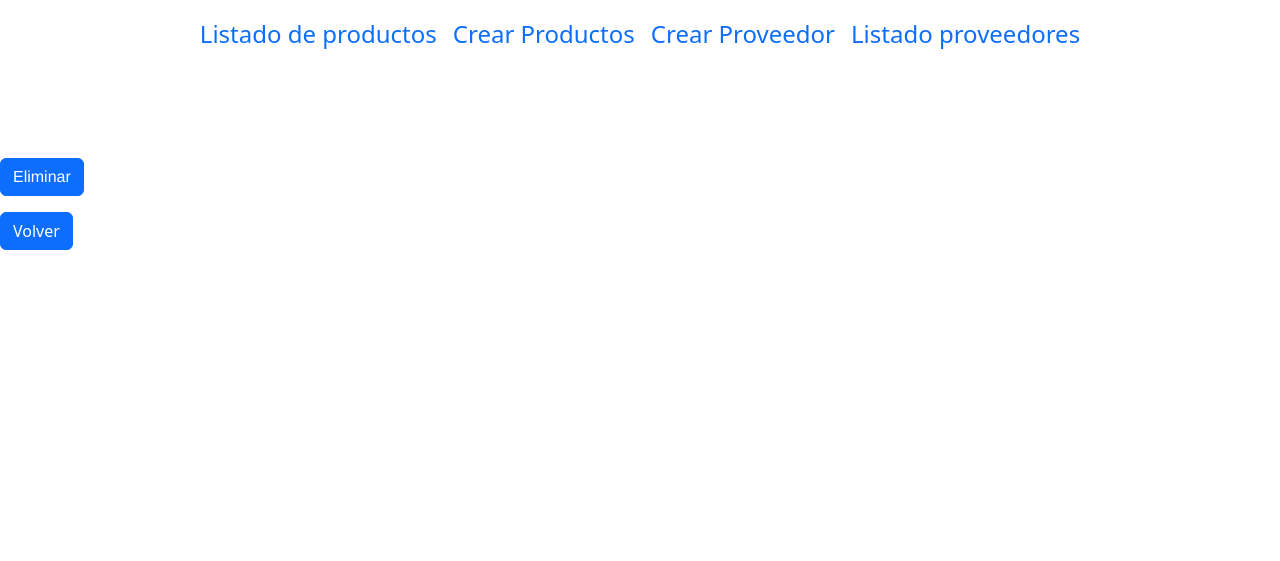
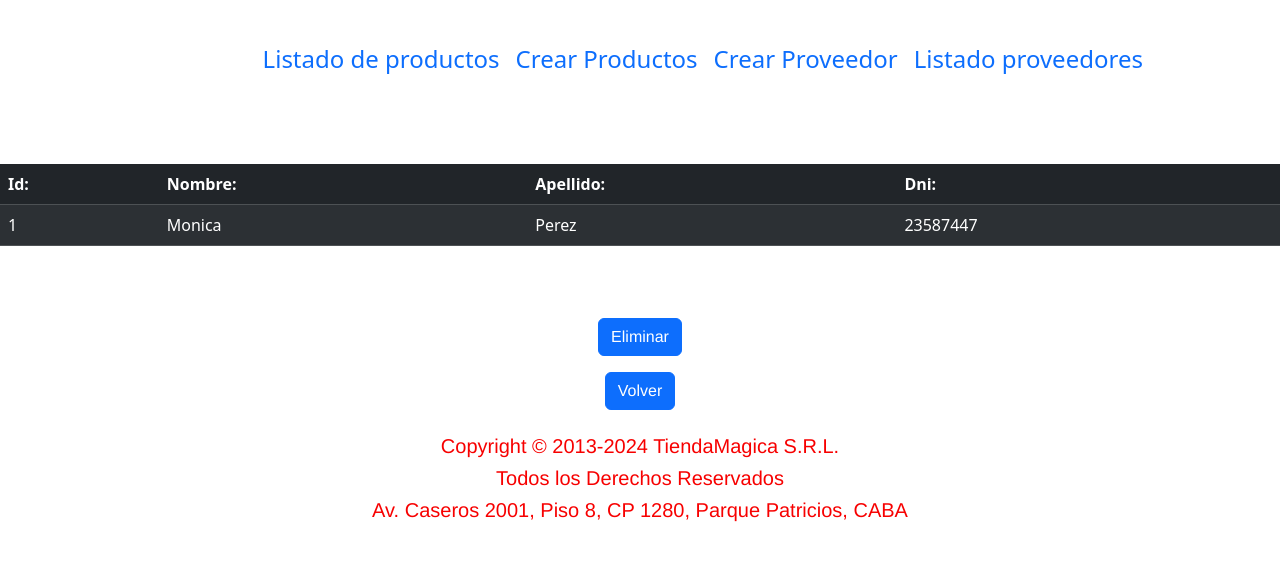
Before and after one commit to DiegoSanchez78/AlkemyTP-integrador, a Django app: page /eliminar_proveedor/1/ in a window 1280 px wide. Shown: the top 561 px of the page. Run offline with Django 5.2, Linux system fonts and the light colour scheme; data comes from the database, SQL or seed files in the repository; both versions use the stored data as it was after the commit.

Commit message:
editando eliminar proveedor

```diff
--- a/compra/forms.py
+++ b/compra/forms.py
@@ -4,7 +4,7 @@
 class CrearProveedorForm(forms.ModelForm):
     class Meta:
         model = Proveedor
-        fields = ['nombre', 'apellido', 'dni']
+        fields = ['nombre', 'apellido', 'dni',]
 
 class CrearProductoForm(forms.ModelForm):
     class Meta:
--- a/compra/models.py
+++ b/compra/models.py
@@ -9,7 +9,7 @@
     # cuit = models.IntegerField()
 
     def __str__(self):
-        return f'{ self.nombre} {self.apellido} (DNI: {self.dni})'
+        return f'{ self.nombre} {self.apellido}'
 
 
     class Meta:
--- a/compra/templates/crear_proveedor.html
+++ b/compra/templates/crear_proveedor.html
@@ -1,4 +1,3 @@
-
 {% extends 'index.html' %}
 {% load static %}
 {% load static %}
--- a/compra/templates/detalle_producto.html
+++ b/compra/templates/detalle_producto.html
@@ -1,4 +1,3 @@
-
 {% extends 'index.html' %}
 {% load static %}
 {% block title %} Detalles del producto {% endblock %}
--- a/compra/templates/eliminar_proveedor.html
+++ b/compra/templates/eliminar_proveedor.html
@@ -4,14 +4,36 @@
 {% block contenidonav %}
 
 
-    <h1>Eliminar proveedor</h1>
+<h1>Eliminar proveedor</h1>
 
-    <form action="" method="post">
-        {% csrf_token %}
+<form action="" method="post">
+    {% csrf_token %}
 
-        <h1> Recuerda que si eliminas el proveedor tambien eliminas todos sus productos</h1>
+    <table class="table table-dark table-striped">
+        <thead>
+            <tr>
+                <th scope="col">Id:</th>
+                <th scope="col">Nombre:</th>
+                <th scope="col">Apellido:</th>
+                <th scope="col">Dni:</th>
+            </tr>
+        </thead>
+
+        <tbody>
+            <tr>
+                <td>{{proveedor.id}}</td>
+                <td> {{proveedor.nombre}}</td>
+                <td> {{proveedor.apellido}}</td>
+                <td>{{proveedor.dni}}</td>
+            </tr>
+
+        </tbody>
+    </table>
+    <div class="d-flex flex-column mb-4 mt-4 align-items-center fs-3 text">
+        <h1> ***Recuerda que si eliminas el proveedor tambien eliminas todos sus productos***</h1>
         <p><input type="submit" value="Eliminar" class="btn btn-primary fs-6 text"></p>
         <a type="button" href="{% url 'proveedor' %}" class="btn btn-primary fs-6">Volver</a>
-    </form>
+    </div>
+</form>
 
-    {% endblock contenidonav %}
+{% endblock contenidonav %}
--- a/compra/templates/index.html
+++ b/compra/templates/index.html
@@ -17,9 +17,10 @@
 
 <body>
     <nav class="navbar navbar-expand-lg bg-gray-tertiary justify-content-center ">
-        <ul class="nav nav-underline ">
+      <h2 class="text-white p-4 ml-4 rounded-circle bg-gray-tertiary fs-1">T.M.</h2>
+        <ul class="nav nav-underline   ">
             <li class="nav-item">
-              <a class="nav-link fs-4"href="{% url 'mostrar_productos' %}">Listado de productos</a>
+              <a class="nav-link fs-4 "href="{% url 'mostrar_productos' %}">Listado de productos</a>
             </li>
             <li class="nav-item">
               <a class="nav-link fs-4" href="{% url 'crear_productos' %}">Crear Productos</a>
@@ -38,7 +39,9 @@
 
 
     <footer>
-        <h1>footer</h1>
+        <h6 class="text">Copyright © 2013-2024 TiendaMagica S.R.L.</h6>
+        <h6 class="text">Todos los Derechos Reservados</h6>
+        <h6 class="text">Av. Caseros 2001, Piso 8, CP 1280, Parque Patricios, CABA</h6>
     </footer>
 
 
--- a/compra/views.py
+++ b/compra/views.py
@@ -17,10 +17,10 @@
 
 def crear_productos(request):
     if request.method == 'POST':
-        form = CrearProductoForm(request.POST, request.FILES)  # Pass request.FILES for file uploads
+        form = CrearProductoForm(request.POST, request.FILES)
         if form.is_valid():
             form.save()
-            return redirect('mostrar_productos')  # Use the URL name instead of a hardcoded URL
+            return redirect('mostrar_productos')
     else:
         form = CrearProductoForm()
 
@@ -28,51 +28,24 @@
 
 
 def crear_proveedor(request):
-    nuevo_proveedor = None  # Inicializamos la variable fuera del bloque condicional
+    nuevo_proveedor = None
 
     if request.method == 'POST':
         form = CrearProveedorForm(request.POST)
         if form.is_valid():
             nuevo_proveedor = form.save()
-            # Redirigir a alguna página después de crear el proveedor
             return redirect('proveedor')
     else:
         form = CrearProveedorForm()
 
     return render(request, 'crear_proveedor.html', {'form': form, 'proveedor': nuevo_proveedor})
 
-#
-# def eliminar_proveedor(request, pk):
-#     proveedor = Proveedor.objects.get(id=pk)
-#     if request.method == 'POST':
-#         proveedor.delete()
-#         return redirect('/mostrar_proveedor.html')
-#     return render(request, 'eliminar_proveedor.html', {'proveedor': proveedor})
-
-# //************************************************//
-
-# class ProveedoreListView(ListView):
-#     model = Proveedor
-#     template_name = 'proveedor.html'
-
-
-
-# class ProductoListView(ListView):
-#     model = Producto
-#     template_name = 'producto.html'
-
-
-
-# class ProductoCreateView(CreateView):
-#     model = Producto
-#     template_name = 'producto.html'
-#     fields = ['nombre', 'precio', 'imagen', 'stock_actual', 'proveedor']
 
 
 from django.urls import reverse_lazy
 class ProductoDeleteView(DeleteView):
     model = Producto
-    template_name = 'eliminar_producto.html'  # Adjust this to the actual template name
+    template_name = 'eliminar_producto.html'
     success_url = reverse_lazy('mostrar_productos')
 
 class ProductoUpdateView(UpdateView):
--- a/stockcontrol/static/css/index.css
+++ b/stockcontrol/static/css/index.css
@@ -7,7 +7,7 @@
     font-family: 'Franklin Gothic Medium', 'Arial Narrow', Arial, sans-serif;
 }
 
-h2  {
+h6  {
     color: rgb(247, 0, 0)!important;
     font-size: 20px;
     text-align: center;
```
Also changed, not shown: compra/templates/detalle_proveedor.html (+3 -4 lines), compra/templates/eliminar_producto.html (+3 -6 lines), compra/templates/mostrar_productos.html (+5 -13 lines), compra/templates/mostrar_proveedores.html (+0 -21 lines), db.sqlite3, stockcontrol/images/images/Samsung_Galaxy_A04e.jpg (added), stockcontrol/images/images/cubase12.jfif (deleted), stockcontrol/images/images/iphone_13.jpg (added), stockcontrol/images/images/iphone_15.jpg (added), stockcontrol/images/images/samsung_galaxy_a05.jpg (added), stockcontrol/images/images/samsung_galaxy_a15.jpg (added). Lines whose indentation alone changed are shown as unchanged.
